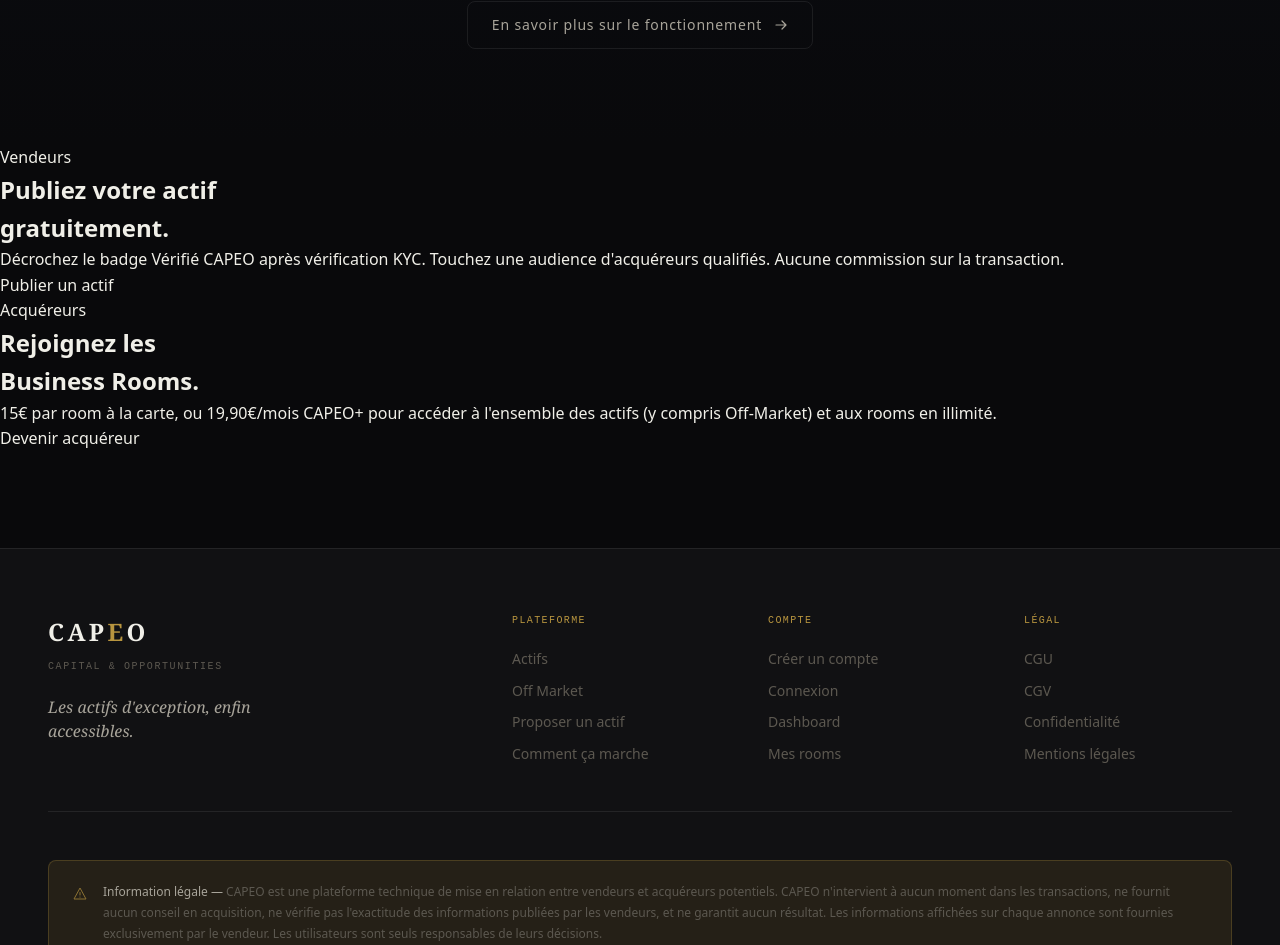
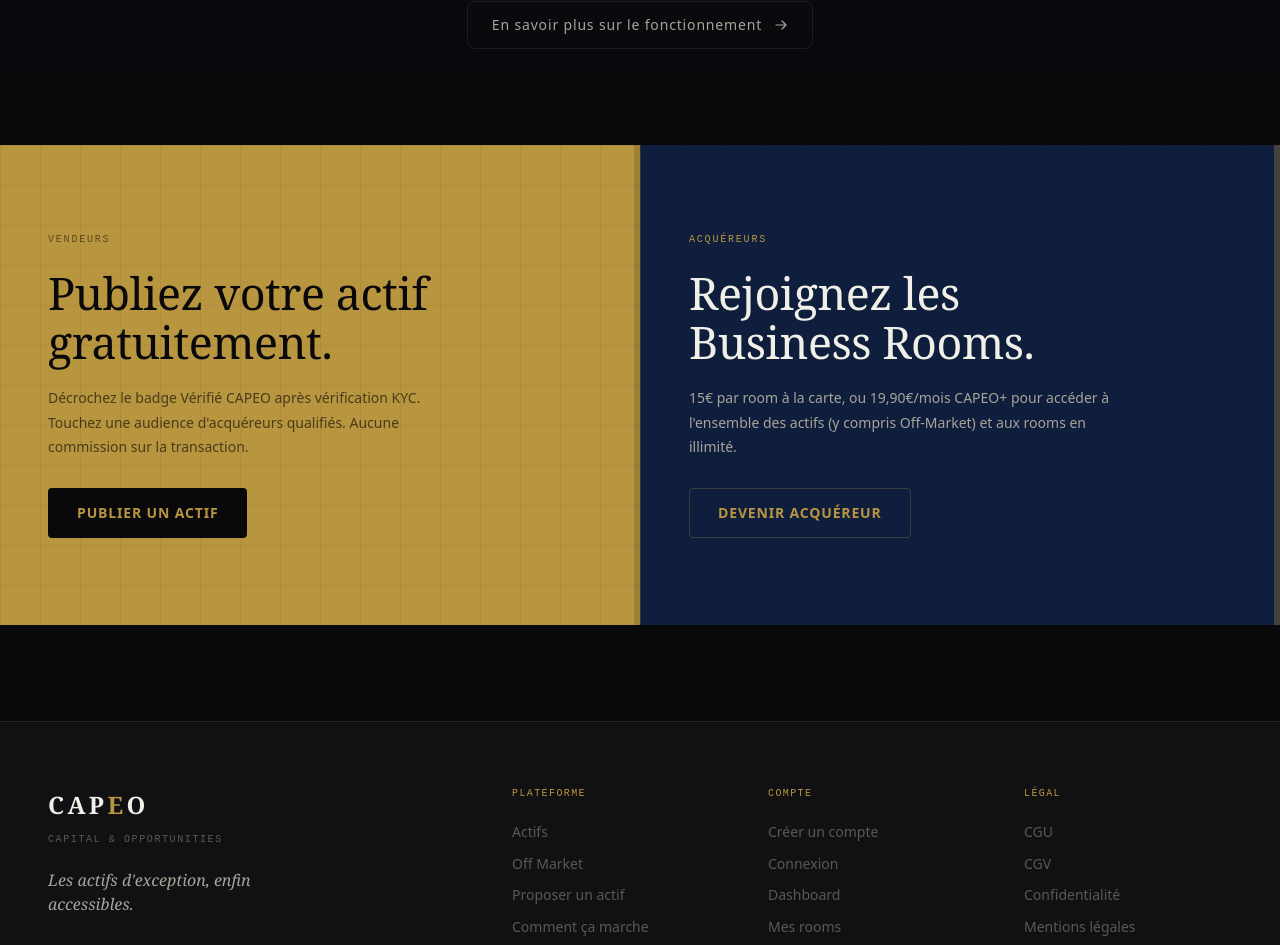
Before and after one commit to devcapeo/CAPEO, a React (Vite) app: page / in a window 1280 px wide. Shown: the part 3402-4347 px from the top of the page. Built offline with nearby package versions, Linux system fonts and the light colour scheme.

Commit message:
Update CTASection.css

```diff
--- a/src/components/home/CTASection/CTASection.css
+++ b/src/components/home/CTASection/CTASection.css
@@ -1,246 +1,170 @@
 /* ============================================
-   CAPEO — CTA SECTION CSS
-   Responsive : mobile first.
+   CAPEO — CTA SECTION V3 CSS
+   Split 50/50.
    ============================================ */
 
-   .cta-section {
-    padding: var(--space-24) 0;
+.cta-split {
+  display: grid;
+  grid-template-columns: 1fr 1fr;
+  min-height: 480px;
   position: relative;
-    overflow: hidden;
-    border-top: 1px solid var(--border);
 }
 
-  /* Orbe de fond centré */
-  .cta-section__orb {
-    position: absolute;
-    width: 600px;
-    height: 600px;
-    border-radius: 50%;
-    background: radial-gradient(
-      ellipse at center,
-      rgba(26, 50, 96, 0.2) 0%,
-      transparent 70%
-    );
-    top: 50%;
-    left: 50%;
-    transform: translate(-50%, -50%);
-    pointer-events: none;
-    z-index: 0;
+/* ── PANELS ── */
+.cta-split__panel {
+  position: relative;
+  display: flex;
+  align-items: center;
+  overflow: hidden;
 }
 
-  /* ── EN-TÊTE ── */
-  .cta-section__header {
-    text-align: center;
-    max-width: 600px;
-    margin: 0 auto var(--space-12);
+.cta-split__panel--seller {
+  background: var(--gold);
+}
+
+.cta-split__panel--buyer {
+  background: var(--blue-dark);
+  border-left: 1px solid rgba(184,149,63,0.2);
+}
+
+/* Texture subtile */
+.cta-split__panel::before {
+  content: '';
+  position: absolute;
+  inset: 0;
+  background-image:
+    linear-gradient(rgba(0,0,0,0.05) 1px, transparent 1px),
+    linear-gradient(90deg, rgba(0,0,0,0.05) 1px, transparent 1px);
+  background-size: 40px 40px;
+  pointer-events: none;
+}
+
+/* Bandes dorées latérales */
+.cta-split__panel--seller::after {
+  content: '';
+  position: absolute;
+  top: 0; right: 0; bottom: 0;
+  width: 6px;
+  background: rgba(0,0,0,0.15);
+}
+
+.cta-split__panel--buyer::after {
+  content: '';
+  position: absolute;
+  top: 0; right: 0; bottom: 0;
+  width: 6px;
+  background: var(--gold);
+  opacity: 0.3;
+}
+
+.cta-split__panel-inner {
   position: relative;
   z-index: 1;
+  padding: var(--space-16) var(--space-12);
+  display: flex;
+  flex-direction: column;
+  gap: var(--space-5);
+  max-width: 520px;
 }
 
-  .cta-section__title {
-    font-family: var(--font-serif);
-    font-size: clamp(36px, 5vw, 62px);
-    font-weight: 400;
-    color: var(--text);
-    line-height: 1.1;
-    margin-bottom: var(--space-5);
+/* Label */
+.cta-split__label {
+  font-family: var(--font-mono);
+  font-size: 10px;
+  letter-spacing: 0.18em;
+  text-transform: uppercase;
 }
-  .cta-section__title em {
-    font-style: italic;
+.cta-split__panel--seller .cta-split__label {
+  color: rgba(0,0,0,0.5);
+}
+.cta-split__panel--buyer .cta-split__label {
   color: var(--gold);
 }
 
-  .cta-section__sub {
-    font-size: var(--text-base);
-    font-weight: 300;
-    color: var(--text-muted);
-    line-height: 1.8;
+/* Titre */
+.cta-split__title {
+  font-family: var(--font-serif);
+  font-size: clamp(28px, 3.5vw, 48px);
+  font-weight: 400;
+  line-height: 1.1;
+  letter-spacing: -0.01em;
+}
+.cta-split__panel--seller .cta-split__title {
+  color: var(--bg-deep);
+}
+.cta-split__panel--buyer .cta-split__title {
+  color: var(--text);
 }
 
-  /* ── CARTES ── */
-  .cta-section__cards {
-    display: grid;
-    grid-template-columns: repeat(2, 1fr);
-    gap: var(--space-5);
-    max-width: 860px;
-    margin: 0 auto var(--space-12);
-    position: relative;
-    z-index: 1;
+/* Description */
+.cta-split__desc {
+  font-size: var(--text-sm);
+  font-weight: 300;
+  line-height: 1.75;
+}
+.cta-split__panel--seller .cta-split__desc {
+  color: rgba(0,0,0,0.6);
+}
+.cta-split__panel--buyer .cta-split__desc {
+  color: var(--text-muted);
 }
 
-  .cta-card {
-    padding: var(--space-10) var(--space-8);
-    border-radius: var(--radius-md);
-    display: flex;
-    flex-direction: column;
-    gap: var(--space-5);
+/* Boutons */
+.cta-split__btn {
+  display: inline-flex;
+  align-items: center;
+  padding: 13px 28px;
+  border-radius: var(--radius-xs);
+  font-family: var(--font-sans);
+  font-size: var(--text-sm);
+  font-weight: 600;
+  letter-spacing: 0.06em;
+  text-transform: uppercase;
+  text-decoration: none;
   transition: all var(--transition);
+  width: fit-content;
+  margin-top: var(--space-2);
 }
 
-  .cta-card--seller {
-    background: var(--gold-dim);
-    border: 1px solid var(--gold-border);
+.cta-split__btn--dark {
+  background: var(--bg-deep);
+  color: var(--gold);
+  border: 1px solid transparent;
 }
-  .cta-card--seller:hover {
-    box-shadow: var(--shadow-gold);
+.cta-split__btn--dark:hover {
+  background: #111;
   transform: translateY(-2px);
 }
 
-  .cta-card--buyer {
-    background: var(--glass);
-    border: 1px solid var(--border);
+.cta-split__btn--gold {
+  background: transparent;
+  color: var(--gold);
+  border: 1px solid var(--gold-border);
 }
-  .cta-card--buyer:hover {
-    border-color: var(--gold-border);
+.cta-split__btn--gold:hover {
+  background: var(--gold-dim);
+  border-color: var(--gold);
   transform: translateY(-2px);
-  }
-
-  .cta-card__label {
-    font-family: var(--font-mono);
-    font-size: 10px;
-    letter-spacing: 0.14em;
-    text-transform: uppercase;
-    color: var(--gold);
-  }
-
-  .cta-card__title {
-    font-family: var(--font-serif);
-    font-size: clamp(22px, 2.5vw, 28px);
-    font-weight: 400;
-    color: var(--text);
-    line-height: 1.2;
-  }
-
-  .cta-card__list {
-    list-style: none;
-    display: flex;
-    flex-direction: column;
-    gap: var(--space-3);
-    flex: 1;
-  }
-
-  .cta-card__list li {
-    font-size: var(--text-sm);
-    font-weight: 300;
-    color: var(--text-muted);
-    padding-left: var(--space-5);
-    position: relative;
-    line-height: 1.5;
-  }
-  .cta-card__list li::before {
-    content: '';
-    position: absolute;
-    left: 0;
-    top: 50%;
-    transform: translateY(-50%);
-    width: 5px;
-    height: 5px;
-    border-radius: 50%;
-    background: var(--gold-muted);
-  }
-
-  .cta-card__btn {
-    display: block;
-    text-align: center;
-    padding: 14px 28px;
-    border-radius: var(--radius-sm);
-    font-family: var(--font-sans);
-    font-size: var(--text-sm);
-    font-weight: 500;
-    letter-spacing: 0.05em;
-    text-decoration: none;
-    transition: all var(--transition);
-    margin-top: var(--space-2);
-  }
-
-  .cta-card__btn--primary {
-    background: var(--gold);
-    color: var(--bg-deep);
-    border: none;
-  }
-  .cta-card__btn--primary:hover {
-    background: var(--gold-light);
-    transform: translateY(-1px);
-    box-shadow: var(--shadow-gold);
-  }
-
-  .cta-card__btn--ghost {
-    background: transparent;
-    color: var(--text-muted);
-    border: 1px solid var(--border);
-  }
-  .cta-card__btn--ghost:hover {
-    border-color: var(--gold-border);
-    color: var(--gold);
-  }
-
-  /* ── LIGNE DE CONFIANCE ── */
-  .cta-section__trust {
-    display: flex;
-    align-items: center;
-    justify-content: center;
-    gap: 0;
-    flex-wrap: wrap;
-    position: relative;
-    z-index: 1;
-  }
-
-  .cta-section__trust-item {
-    display: flex;
-    align-items: center;
-    gap: var(--space-2);
-    font-family: var(--font-mono);
-    font-size: 10px;
-    letter-spacing: 0.1em;
-    text-transform: uppercase;
-    color: var(--text-dim);
-    padding: var(--space-3) var(--space-6);
-    transition: color var(--transition);
-  }
-  .cta-section__trust-item svg {
-    color: var(--gold);
-    opacity: 0.6;
-    flex-shrink: 0;
-  }
-  .cta-section__trust-item:hover {
-    color: var(--text-muted);
-  }
-
-  .cta-section__trust-divider {
-    width: 1px;
-    height: 16px;
-    background: var(--border);
-    flex-shrink: 0;
 }
 
 /* ── RESPONSIVE ── */
 @media (max-width: 768px) {
-    .cta-section {
-      padding: var(--space-16) 0;
+  .cta-split {
+    grid-template-columns: 1fr;
+    min-height: auto;
   }
-    .cta-section__cards {
-      grid-template-columns: 1fr;
+  .cta-split__panel--buyer {
+    border-left: none;
+    border-top: 1px solid rgba(184,149,63,0.2);
+  }
+  .cta-split__panel-inner {
+    padding: var(--space-10) var(--space-6);
     max-width: 100%;
-    }
-    .cta-section__trust {
-      gap: var(--space-2);
-    }
-    .cta-section__trust-divider {
-      display: none;
-    }
-    .cta-section__trust-item {
-      padding: var(--space-2) var(--space-4);
   }
 }
 
 @media (max-width: 480px) {
-    .cta-section__header {
-      text-align: left;
-    }
-    .cta-card {
-      padding: var(--space-8) var(--space-6);
-    }
-    .cta-section__trust {
-      justify-content: flex-start;
+  .cta-split__panel-inner {
+    padding: var(--space-8) var(--space-5);
   }
 }
```
Lines whose indentation alone changed are shown as unchanged.
